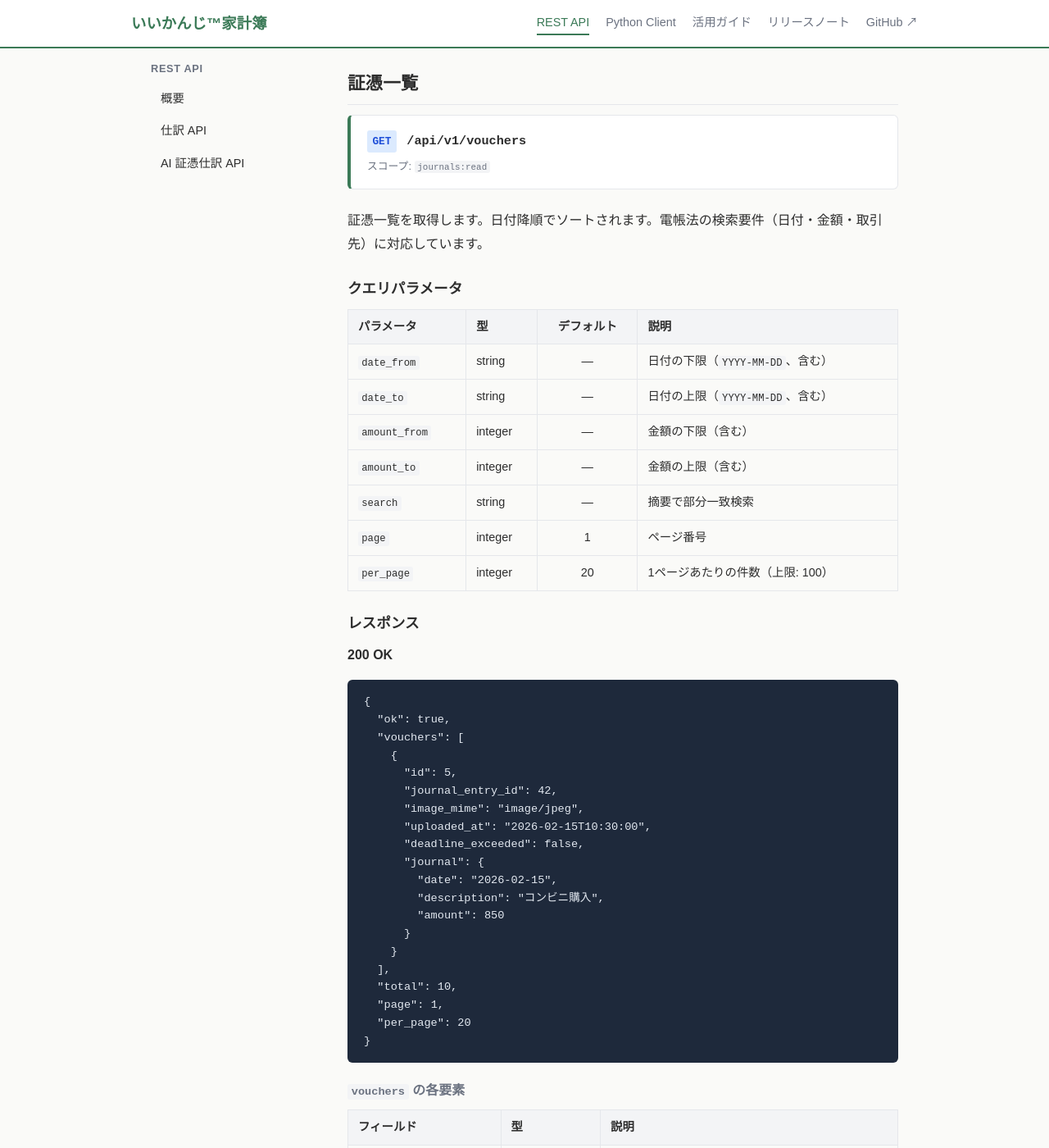
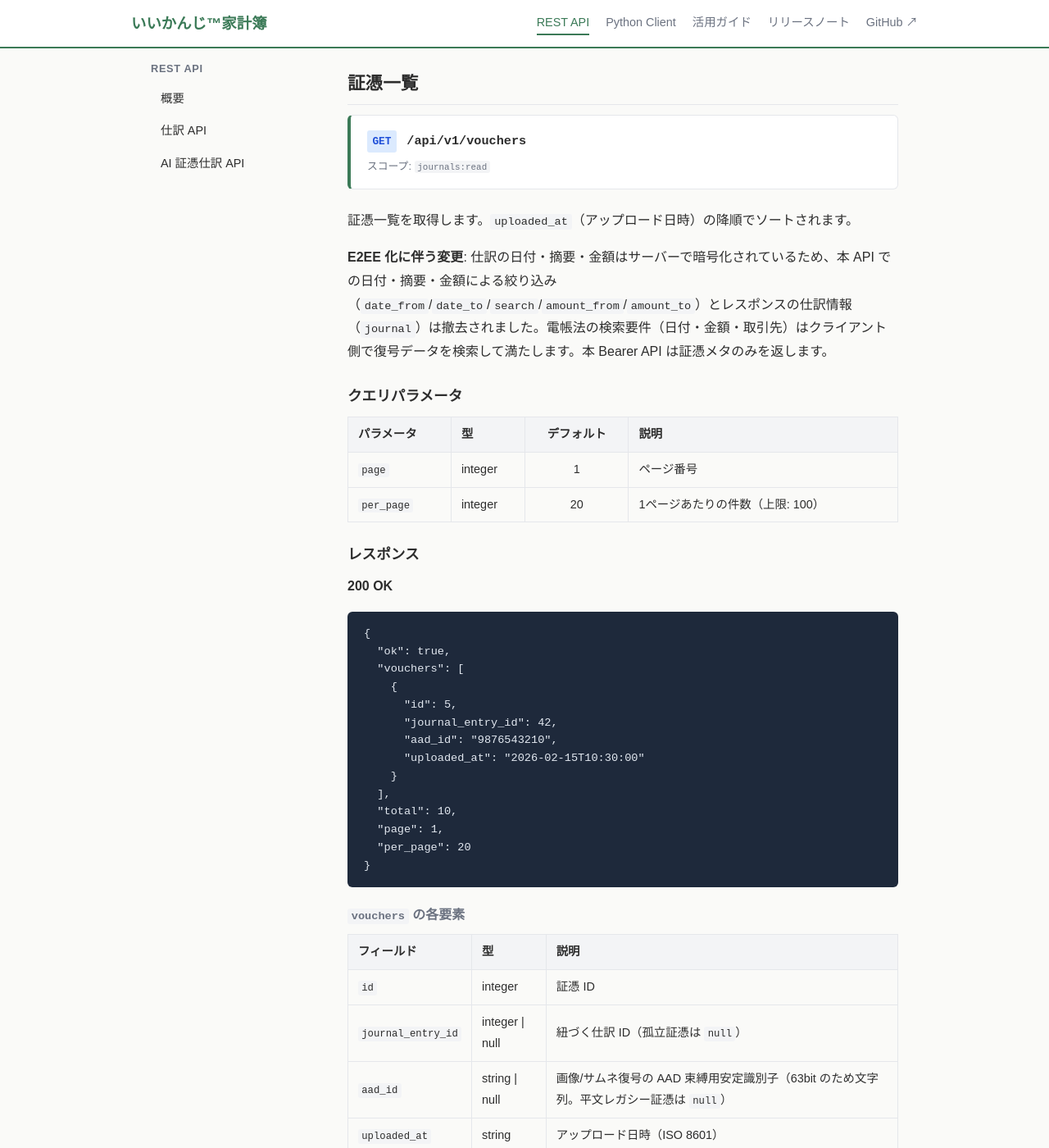
Before and after one commit to nananek/iikanji-kakeibo, a Jekyll site: the page built from docs/api/vouchers.md, in a window 1280 px wide and 1400 px high, scrolled down 227 px. Shown: the whole window at 82% size. Built offline with Jekyll 4.4.1, drawn with Linux system fonts in a browser that asks for light colours; some of the changed text lies outside the part shown.

Commit message:
docs/refactor(338): vouchers API ドキュメント更新 + 未使用 JOIN 除去 (#338)
PR #348 レビュー対応。
- docs/api/vouchers.md: 撤去済のクエリパラメータ (date_from/date_to/search/
  amount_from/amount_to) とレスポンスフィールド (image_mime/deadline_exceeded/
  journal) を削除し、現在の証憑メタのみ (id/journal_entry_id/aad_id/uploaded_at) に
  更新。E2EE 化による絞り込み撤去を注記。
- api.py list_vouchers: total_debit/amount 撤去で不要になった JournalEntry への
  outerjoin を除去 (journal_entry_id は Voucher の直接カラム)。

Co-Authored-By: Claude Opus 4.8 <noreply@anthropic.com>

```diff
--- a/docs/api/vouchers.md
+++ b/docs/api/vouchers.md
@@ -19,17 +19,14 @@ title: 証憑 API
   <div class="scope">スコープ: <code>journals:read</code></div>
 </div>
 
-証憑一覧を取得します。日付降順でソートされます。電帳法の検索要件（日付・金額・取引先）に対応しています。
+証憑一覧を取得します。`uploaded_at`（アップロード日時）の降順でソートされます。
+
+> **E2EE 化に伴う変更**: 仕訳の日付・摘要・金額はサーバーで暗号化されているため、本 API での日付・摘要・金額による絞り込み（`date_from`/`date_to`/`search`/`amount_from`/`amount_to`）とレスポンスの仕訳情報（`journal`）は撤去されました。電帳法の検索要件（日付・金額・取引先）はクライアント側で復号データを検索して満たします。本 Bearer API は証憑メタのみを返します。
 
 ### クエリパラメータ
 
 | パラメータ | 型 | デフォルト | 説明 |
 |-----------|-----|:---------:|------|
-| `date_from` | string | — | 日付の下限（`YYYY-MM-DD`、含む） |
-| `date_to` | string | — | 日付の上限（`YYYY-MM-DD`、含む） |
-| `amount_from` | integer | — | 金額の下限（含む） |
-| `amount_to` | integer | — | 金額の上限（含む） |
-| `search` | string | — | 摘要で部分一致検索 |
 | `page` | integer | 1 | ページ番号 |
 | `per_page` | integer | 20 | 1ページあたりの件数（上限: 100） |
 
@@ -44,14 +41,8 @@ title: 証憑 API
     {
       "id": 5,
       "journal_entry_id": 42,
-      "image_mime": "image/jpeg",
-      "uploaded_at": "2026-02-15T10:30:00",
-      "deadline_exceeded": false,
-      "journal": {
-        "date": "2026-02-15",
-        "description": "コンビニ購入",
-        "amount": 850
-      }
+      "aad_id": "9876543210",
+      "uploaded_at": "2026-02-15T10:30:00"
     }
   ],
   "total": 10,
@@ -66,18 +57,8 @@ title: 証憑 API
 |-----------|-----|------|
 | `id` | integer | 証憑 ID |
 | `journal_entry_id` | integer \| null | 紐づく仕訳 ID（孤立証憑は `null`） |
-| `image_mime` | string | 画像の MIME タイプ |
+| `aad_id` | string \| null | 画像/サムネ復号の AAD 束縛用安定識別子（63bit のため文字列。平文レガシー証憑は `null`） |
 | `uploaded_at` | string | アップロード日時（ISO 8601） |
-| `deadline_exceeded` | boolean | 入力期限（約2ヶ月+7日）を超過しているか |
-| `journal` | object \| null | 紐づく仕訳の情報（孤立証憑は `null`） |
-
-#### `journal`
-
-| フィールド | 型 | 説明 |
-|-----------|-----|------|
-| `date` | string | 仕訳日付（`YYYY-MM-DD`） |
-| `description` | string | 摘要 |
-| `amount` | integer | 借方合計金額 |
 
 ---
 
```
Also changed, not shown: 1 other file.
